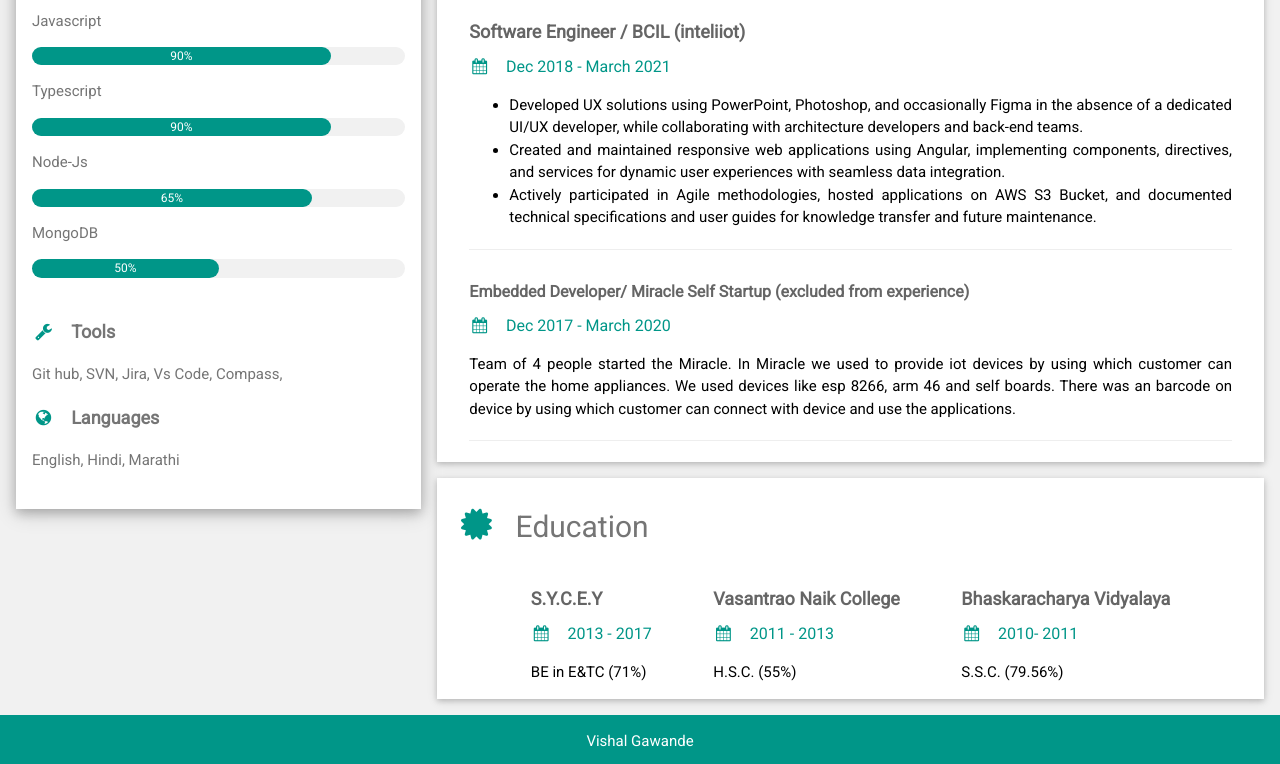
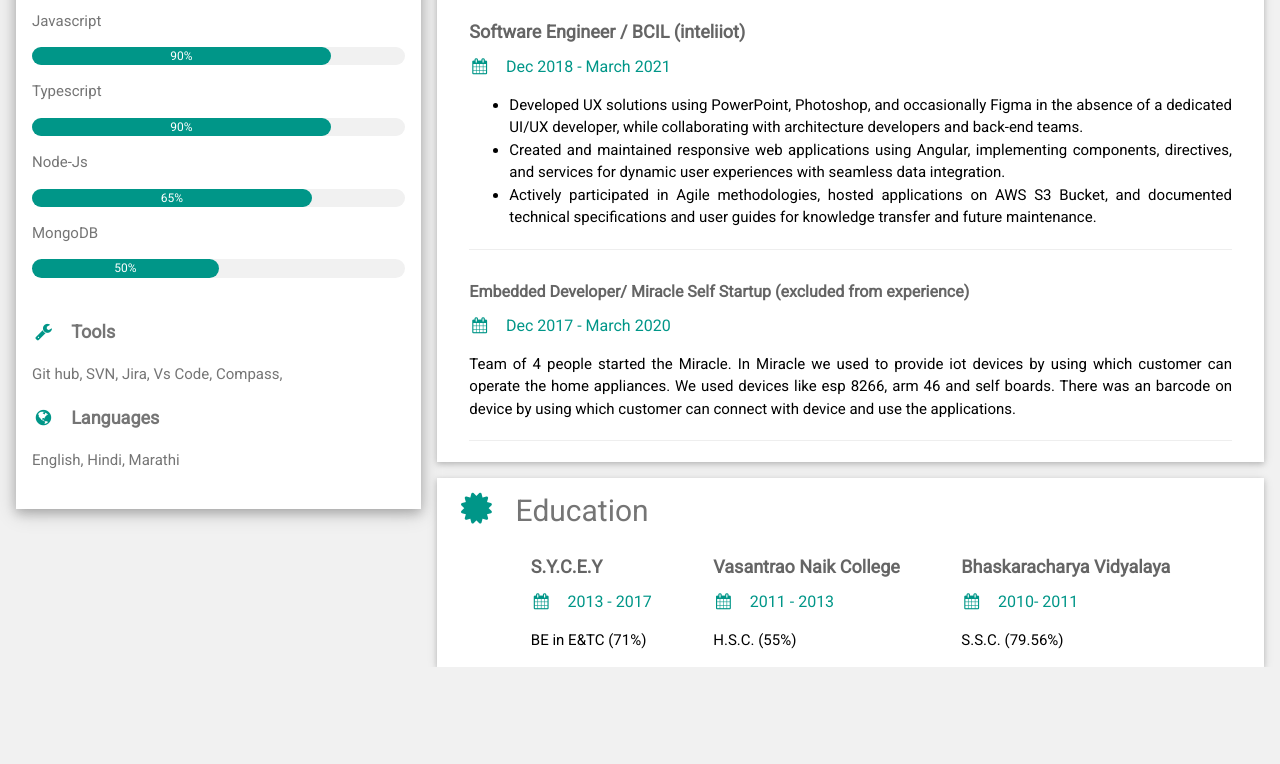
Before and after one commit to vishalmiracle/VishalGawande, a plain HTML site: page index.html in a window 1280 px wide. Shown: the part 849-1613 px from the top of the page. After the commit the page ends 1516 px from the top, so only its background shows below. Drawn offline with Linux system fonts and the light colour scheme.

```diff
--- a/index.html
+++ b/index.html
@@ -172,7 +172,7 @@
                 </div>
 
                 <div class="vG-container vG-card vG-white">
-                    <h2 class="vG-text-grey vG-padding-16"><i
+                    <h2 class="vG-text-grey"><i
                             class="fa fa-certificate fa-fw vG-margin-right vG-xxlarge vG-text-teal"></i>Education</h2>
                     <div class="vG-container" style="display:flex;justify-content: space-between;">
                         <span>
@@ -204,7 +204,7 @@
         <!-- End Page Container -->
     </div>
 
-    <footer class="vG-container vG-teal vG-center vG-margin-top">
+    <!-- <footer class="vG-container vG-teal vG-center vG-margin-top">
         <p>Vishal Gawande</p>
         <i class="fa fa-facebook-official vG-hover-opacity"></i>
         <i class="fa fa-instagram vG-hover-opacity"></i>
@@ -213,7 +213,7 @@
         <i class="fa fa-twitter vG-hover-opacity"></i>
         <i class="fa fa-linkedin vG-hover-opacity"></i>
 
-    </footer>
+    </footer> -->
 
 </body>
 
```
